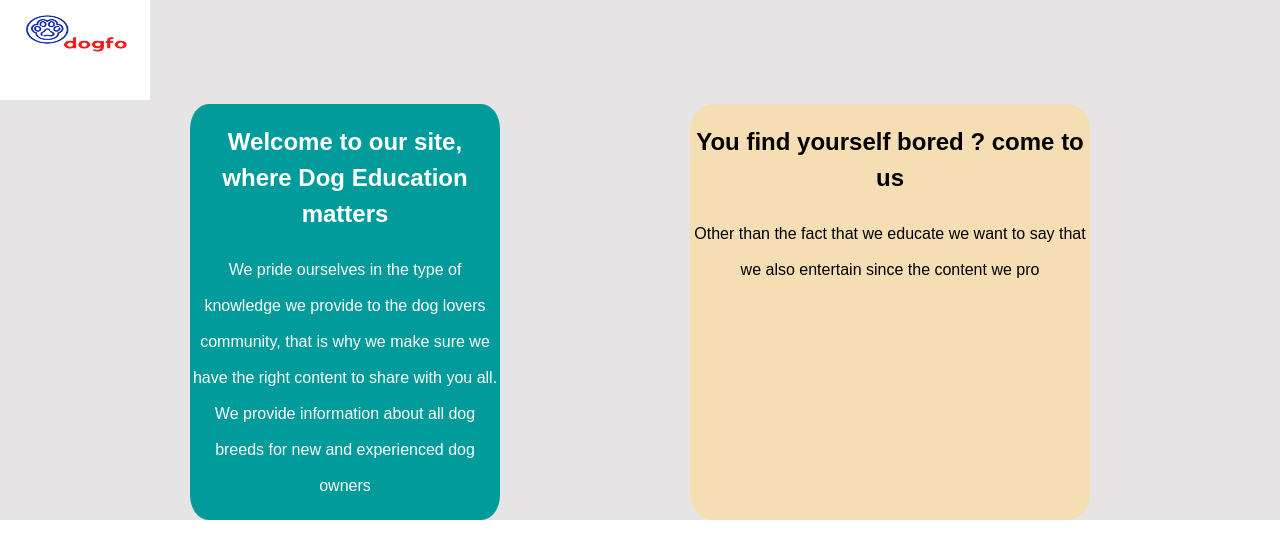
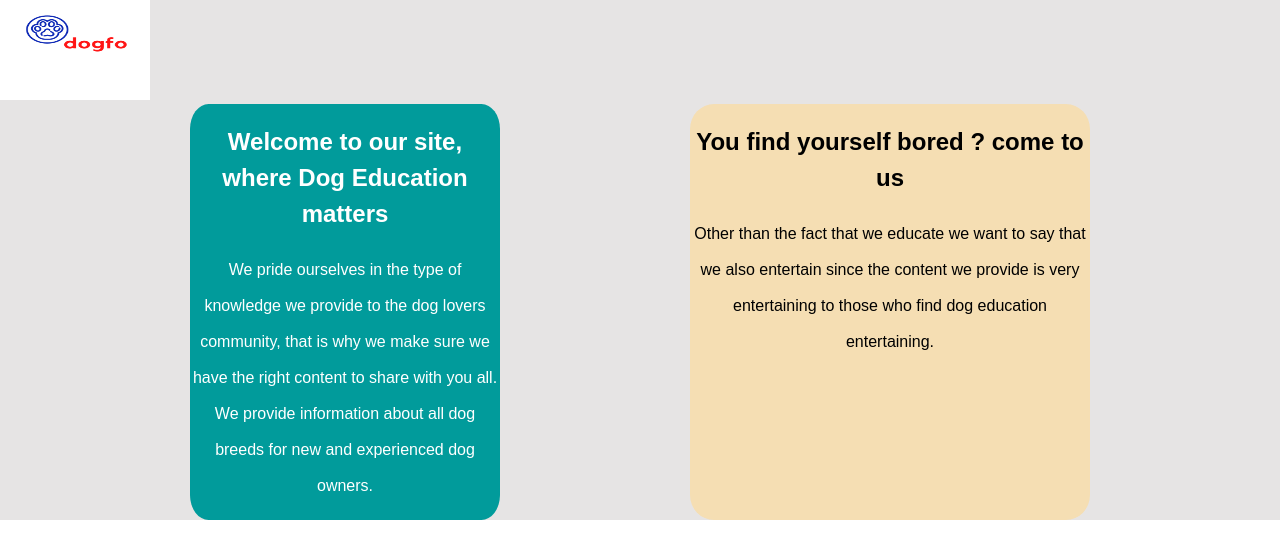
Before and after one commit to jorgevz/dogwebsite, a React (Create React App) app: page / in a window 1280 px wide. Shown: the top 558 px of the page. Built offline with nearby package versions, Linux system fonts and the light colour scheme.

Commit message:
overall paragraph

```diff
--- a/src/component/Home.js
+++ b/src/component/Home.js
@@ -15,12 +15,13 @@ return(
 <h1>Welcome to our site, where Dog Education matters</h1>
 <p>We pride ourselves in the type of knowledge we provide to the dog lovers community,
 that is why we make sure we have the right content to share with you all. We provide
-information about all dog breeds for new and experienced dog owners </p>
+information about all dog breeds for new and experienced dog owners. </p>
 </div>
 
 <div id='second-article'>
 <h1>You find yourself bored ? come to us</h1>
-<p>Other than the fact that we educate we want to say that we also entertain since the content we pro </p>
+<p>Other than the fact that we educate we want to say that we also entertain since the content we provide
+is very entertaining to those who find dog education entertaining. </p>
 </div>
 
 </section>
```
